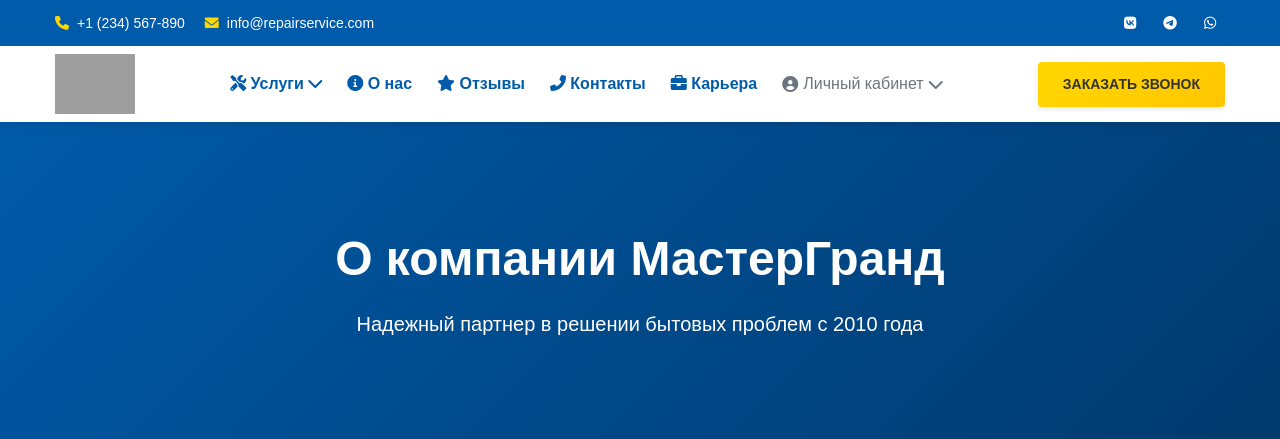
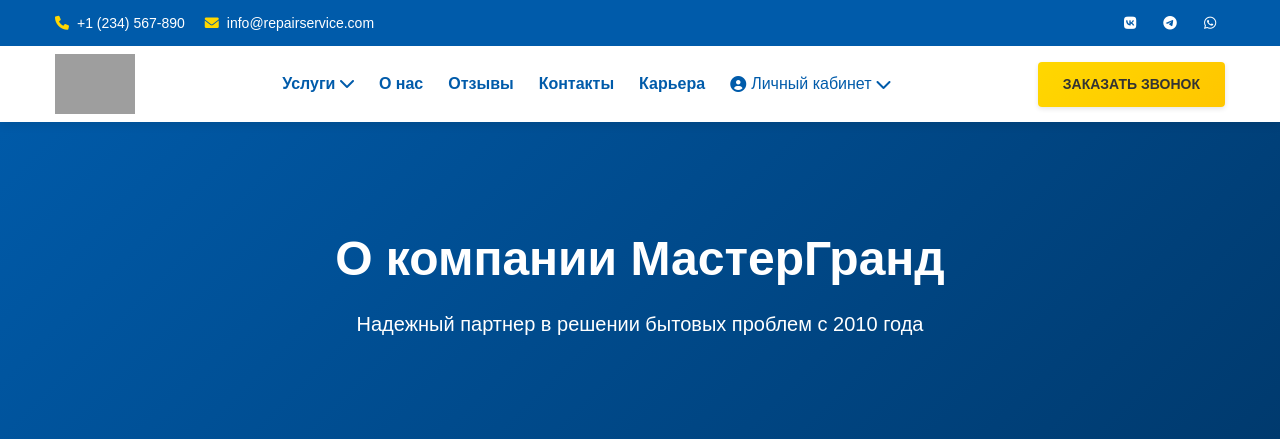
Before and after one commit to GrigoryKalinin/Home_master, a Django app: page /about/ in a window 1280 px wide. Shown: the top 439 px of the page. Run offline with Django 5.2, Linux system fonts and the light colour scheme; data that the repository does not hold is empty; some libraries are stand-ins or nearby versions; grey boxes are pictures that could not be loaded.

Commit message:
- Убраны иконки, улучшены стили

```diff
--- a/static/css/header.css
+++ b/static/css/header.css
@@ -119,13 +119,12 @@ nav a:hover {
   padding: 8px;
 }
 
-
 .user-menu-item {
   position: relative;
 }
 
 .user-login-link {
-  color: #6c757d !important;
+  color: var(--primary-blue) !important;
   display: flex;
   align-items: center;
   gap: 5px;
@@ -134,20 +133,20 @@ nav a:hover {
 }
 
 .user-login-link:hover {
-  color: #495057 !important;
+  color: var(--dark-blue) !important;
 }
 
 .user-profile {
   display: flex;
   align-items: center;
   gap: 5px;
-  color: #6c757d;
+  color: var(--primary-blue);
   cursor: pointer;
   transition: color 0.3s ease;
 }
 
 .user-profile:hover {
-  color: #495057;
+  color: var(--primary-yellow);
 }
 
 .user-dropdown {
@@ -155,9 +154,9 @@ nav a:hover {
   top: 100%;
   right: 0;
   background: white;
-  border: 1px solid #ddd;
+  border: 1px solid var(--primary-blue);
   border-radius: 5px;
-  box-shadow: 0 2px 10px rgba(0,0,0,0.1);
+  box-shadow: 0 4px 15px rgba(0, 91, 170, 0.15);
   min-width: 120px;
   z-index: 1000;
   display: none;
@@ -170,13 +169,14 @@ nav a:hover {
 .user-dropdown a {
   display: block;
   padding: 10px 15px;
-  color: #333;
+  color: var(--primary-blue);
   text-decoration: none;
+  font-weight: 600;
   transition: background 0.3s ease;
 }
 
 .user-dropdown a:hover {
-  background: #f8f9fa;
+  color: var(--primary-yellow);
 }
 
 /* Выпадающий список услуг */
@@ -189,9 +189,9 @@ nav a:hover {
   top: 100%;
   left: 0;
   background: white;
-  border: 1px solid #ddd;
+  border: 1px solid var(--primary-blue);
   border-radius: 5px;
-  box-shadow: 0 2px 10px rgba(0,0,0,0.1);
+  box-shadow: 0 4px 15px rgba(0, 91, 170, 0.15);
   min-width: 200px;
   z-index: 1000;
   display: none;
@@ -204,14 +204,13 @@ nav a:hover {
 .services-dropdown-menu a {
   display: block;
   padding: 10px 15px;
-  color: #333 !important;
+  color: var(--primary-blue) !important;
   text-decoration: none;
   transition: background 0.3s ease;
 }
 
 .services-dropdown-menu a:hover {
-  background: #f8f9fa;
-  color: var(--primary-blue) !important;
+  color: var(--primary-yellow) !important;
 }
 
 
@@ -271,7 +270,7 @@ nav a:hover {
   }
 }
 
-@media (max-width: 768px) {
+@media (max-width: 862px) {
   /* Мобильные устройства */
   .header-top {
     padding: 5px 0;
@@ -365,7 +364,7 @@ nav a:hover {
   }
 }
 
-@media (min-width: 769px) {
+@media (min-width: 863px) {
   /* Десктоп */
   nav ul {
     display: flex !important;
--- a/templates/header.html
+++ b/templates/header.html
@@ -20,11 +20,11 @@
     <nav>
       <ul>
         {% if request.resolver_match.url_name == 'landing' %}
-        <li><a href="#services"><i class="fas fa-tools"></i> Услуги</a></li>
+        <li><a href="#services">Услуги</a></li>
         {% else %}
         <li class="services-dropdown">
           <a href="javascript:void(0)" onclick="toggleServicesDropdown(event)">
-            <i class="fas fa-tools"></i> Услуги <i class="fas fa-chevron-down"></i>
+            Услуги <i class="fas fa-chevron-down"></i>
           </a>
           <div class="services-dropdown-menu">
             {% for category in categories %}
@@ -35,10 +35,10 @@
           </div>
         </li>
         {% endif %}
-        <li><a href="{% if request.resolver_match.url_name == 'landing' %}#about{% else %}{% url 'main:about_us' %}#about{% endif %}"><i class="fas fa-info-circle"></i> О нас</a></li>
-        <li><a href="{% if request.resolver_match.url_name == 'landing' %}#reviews{% else %}{% url 'main:landing' %}#reviews{% endif %}"><i class="fas fa-star"></i> Отзывы</a></li>
-        <li><a href="{% if request.resolver_match.url_name == 'landing' %}#contact{% else %}{% url 'main:landing' %}#contact{% endif %}"><i class="fas fa-phone-alt"></i> Контакты</a></li>
-        <li><a href="{% url 'main:job_application_create' %}"><i class="fas fa-briefcase"></i> Карьера</a></li>
+        <li><a href="{% if request.resolver_match.url_name == 'landing' %}#about{% else %}{% url 'main:about_us' %}#about{% endif %}">О нас</a></li>
+        <li><a href="{% if request.resolver_match.url_name == 'landing' %}#reviews{% else %}{% url 'main:landing' %}#reviews{% endif %}">Отзывы</a></li>
+        <li><a href="{% if request.resolver_match.url_name == 'landing' %}#contact{% else %}{% url 'main:landing' %}#contact{% endif %}">Контакты</a></li>
+        <li><a href="{% url 'main:job_application_create' %}">Карьера</a></li>
         <li class="user-menu-item">
           {% if user.is_authenticated %}
             <div class="user-profile" onclick="toggleUserDropdown()">
@@ -47,8 +47,8 @@
               <i class="fas fa-chevron-down"></i>
             </div>
             <div class="user-dropdown" id="userDropdown">
-              <a href="{% url 'users:profile' %}"><i class="fas fa-user-cog"></i> Профиль</a>
-              <a href="{% url 'users:logout' %}"><i class="fas fa-sign-out-alt"></i> Выйти</a>
+              <a href="{% url 'users:profile' %}">Профиль</a>
+              <a href="{% url 'users:logout' %}">Выйти</a>
             </div>
           {% else %}
             <div class="user-profile" onclick="toggleUserDropdown()">
@@ -57,8 +57,8 @@
               <i class="fas fa-chevron-down"></i>
             </div>
             <div class="user-dropdown" id="userDropdown">
-              <a href="{% url 'users:login' %}"><i class="fas fa-sign-in-alt"></i> Войти</a>
-              <a href="{% url 'users:register' %}"><i class="fas fa-user-plus"></i> Регистрация</a>
+              <a href="{% url 'users:login' %}">Войти</a>
+              <a href="{% url 'users:register' %}">Регистрация</a>
             </div>
           {% endif %}
         </li>
@@ -69,4 +69,4 @@
   </div>
 </div>
 
-<!-- TODO добавить поиск по услугам и изменить цвет выплывающего списка услуг и личного кабинета-->
+<!-- TODO добавить поиск по услугам-->
```
